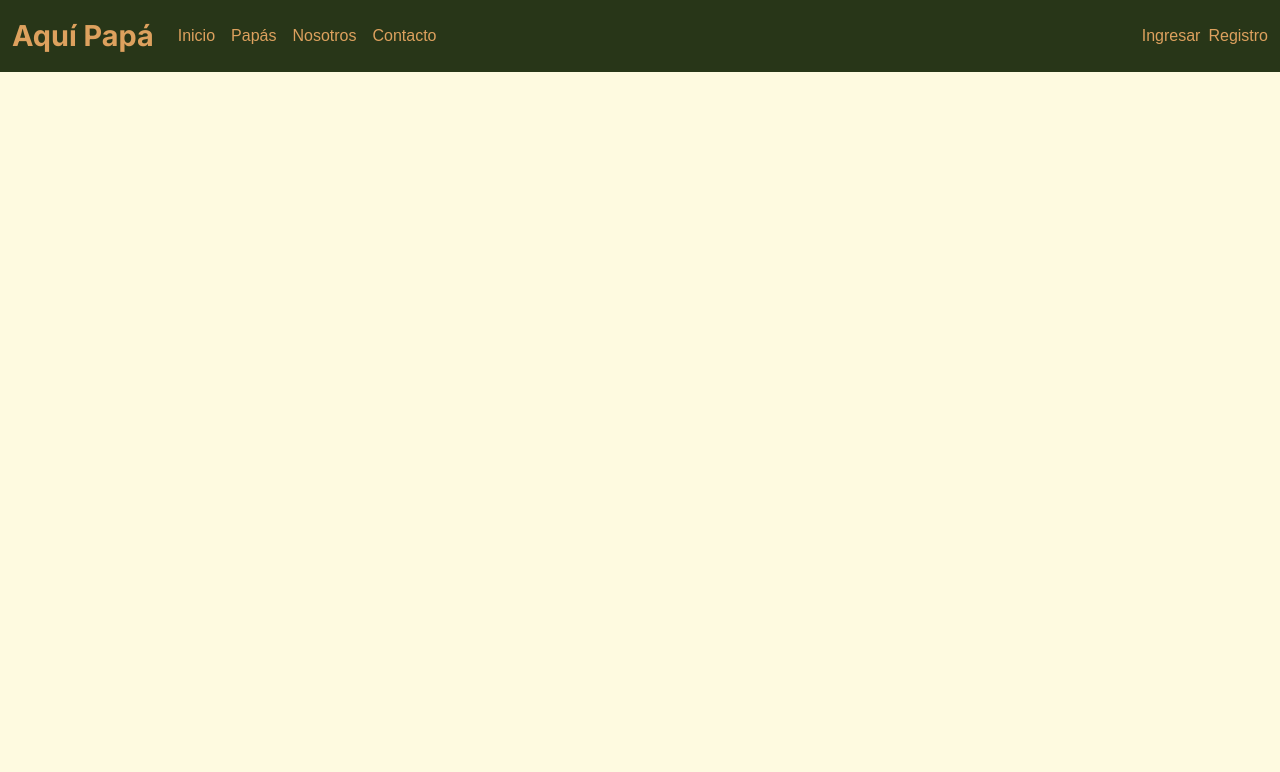
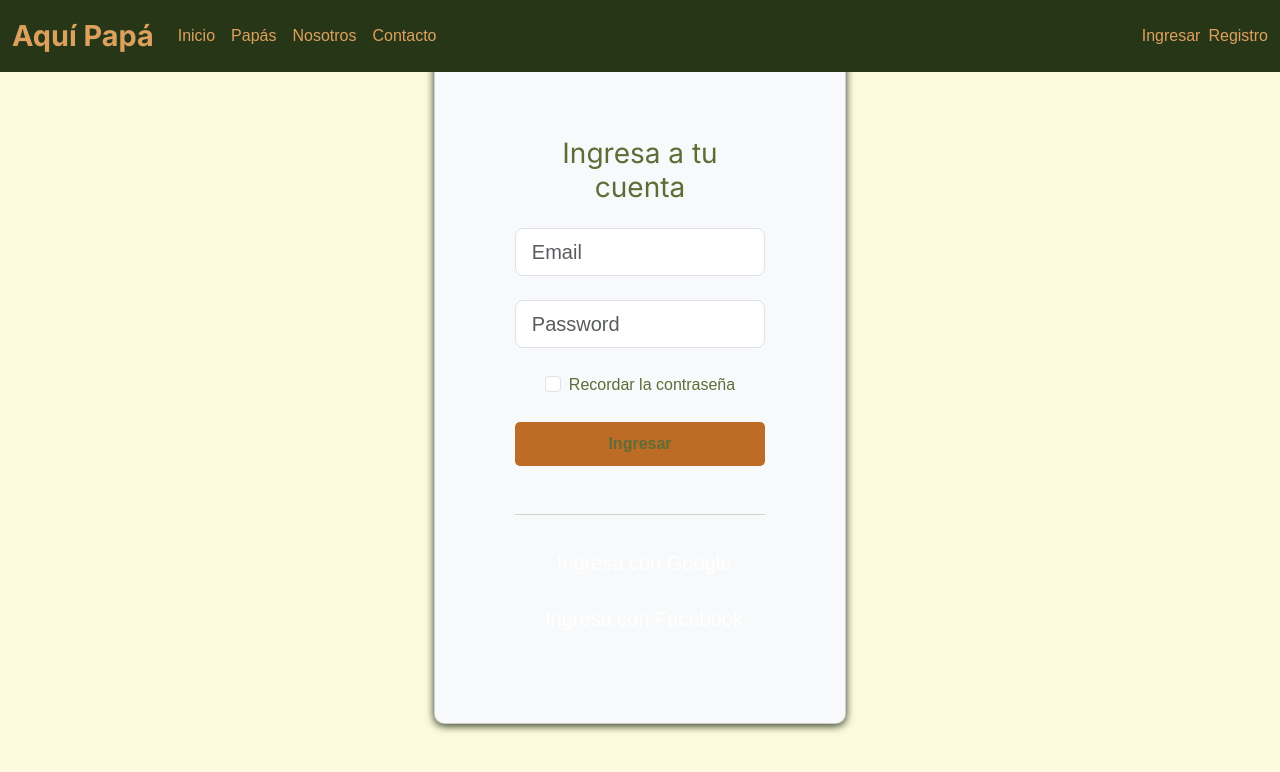
Before and after one commit to AKobrock/Aqui_React, a React (Vite) app: page /login in a window 1280 px wide. Shown: the top 772 px of the page. Built offline with nearby package versions, Linux system fonts and the light colour scheme.

Commit message:
form sesion arreglado

```diff
--- a/src/App.jsx
+++ b/src/App.jsx
@@ -25,6 +25,7 @@ function App() {
           <Route path="/Nosotros" element={<Nosotros/>} />
           <Route path="/Contacto" element={<Contacto/>} />
           <Route path="/Sesion" element={<Sesion />} />
+          <Route path="/login" element={<Sesion />} />
           <Route path="/Registro" element={<Registro/>}/>
           <Route path="/Home" element={<Home/>}/>
           <Route path="/Papas/:nombre" element={<></>}/>
--- a/src/Sesion.jsx
+++ b/src/Sesion.jsx
@@ -1,43 +1,99 @@
-export default function Sesion(){
+import { useState } from "react";
+
+export default function Sesion() {
+  const [form, setForm] = useState({ email: "", password: "", remember: false });
+  const [errors, setErrors] = useState({});
+  const [submitted, setSubmitted] = useState(false);
+
+  const handleChange = (e) => {
+    const { name, value, type, checked } = e.target;
+    setForm((s) => ({ ...s, [name]: type === "checkbox" ? checked : value }));
+  };
+
+  const validate = () => {
+    const e = {};
+    if (!form.email.match(/^[^\s@]+@[^\s@]+\.[^\s@]+$/)) e.email = "Correo inválido";
+    if (!form.password || form.password.length < 6) e.password = "Contraseña mínima 6 caracteres";
+    return e;
+  };
+
+  const handleSubmit = (ev) => {
+    ev.preventDefault();
+    const e = validate();
+    setErrors(e);
+    if (Object.keys(e).length === 0) {
+      setSubmitted(true);
+      setTimeout(() => setSubmitted(false), 2500);
+    }
+  };
+
   return (
-        <section class="w-100 px-4 py-5" >
-      <div class="row d-flex justify-content-center">
-        <div class="col-12 col-md-8 col-lg-6 col-xl-6">
-          <div class="card shadow-2-strong" >
-            <div class="card-body p-5 text-center">
-
-              <h3 class="mb-5">Ingresa a tu cuenta</h3>
-
-              <form id="loginForm">
-              <div class="form-outline mb-4">
-                <input type="email" id="typeEmailX-2" class="form-control form-control-lg" placeholder="Email" />
+    <>
+      <section id="section-11" className="pb-4">
+        <div className="container py-4">
+          <div className="row g-0 align-items-center justify-content-center">
+            <div className="col-lg-8 mb-5 mb-lg-0">
+              <div className="card cascading-right bg-body-tertiary" style={{ backdropFilter: "blur(30px)" }}>
+                <div className="card-body p-5 shadow-5 text-center">
+                  <h3 className="mb-4">Ingresa a tu cuenta</h3>
+                  {submitted && <div className="alert alert-success">Ingreso simulado</div>}
+                  <form id="loginForm" onSubmit={handleSubmit} noValidate>
+                    <div className="form-outline mb-4">
+                      <input
+                        name="email"
+                        value={form.email}
+                        onChange={handleChange}
+                        type="email"
+                        id="typeEmailX-2"
+                        className={`form-control form-control-lg ${errors.email ? "is-invalid" : ""}`}
+                        placeholder="Email"
+                      />
+                      {errors.email && <div className="invalid-feedback">{errors.email}</div>}
                     </div>
 
-              <div class="form-outline mb-4">
-                <input type="password" id="typePasswordX-2" class="form-control form-control-lg" placeholder="Password" />
+                    <div className="form-outline mb-4">
+                      <input
+                        name="password"
+                        value={form.password}
+                        onChange={handleChange}
+                        type="password"
+                        id="typePasswordX-2"
+                        className={`form-control form-control-lg ${errors.password ? "is-invalid" : ""}`}
+                        placeholder="Password"
+                      />
+                      {errors.password && <div className="invalid-feedback">{errors.password}</div>}
                     </div>
 
-              <div class="form-check d-flex justify-content-start mb-4">
-                <input class="form-check-input" type="checkbox" id="form1Example3" />
-                <label class="form-check-label ms-2" for="form1Example3">Recordar la contraseña</label>
+                    <div className="form-check d-flex justify-content-center mb-4">
+                      <input
+                        name="remember"
+                        checked={form.remember}
+                        onChange={handleChange}
+                        className="form-check-input me-2"
+                        type="checkbox"
+                        id="form1Example3"
+                      />
+                      <label className="form-check-label" htmlFor="form1Example3">Recordar la contraseña</label>
                     </div>
 
-              <button class="btn btn-primary btn-lg btn-block w-100" type="submit">Ingresar</button>
+                    <button className="btn btn-primary btn-block mb-4 w-100" type="submit">Ingresar</button>
                   </form>
 
-              <hr class="my-4"/>
+                  <hr className="my-4" />
 
-              <button class="btn btn-lg btn-block w-100 mb-2 text-white" type="button">
-                <i class="fab fa-google me-2"></i> Ingresa con Google
+                  <button className="btn btn-lg btn-block w-100 mb-2 text-white" type="button">
+                    <i className="fab fa-google me-2"></i> Ingresa con Google
                   </button>
-              <button class="btn btn-lg btn-block w-100 text-white" type="button">
-                <i class="fab fa-facebook-f me-2"></i> Ingresa con Facebook
+                  <button className="btn btn-lg btn-block w-100 text-white" type="button">
+                    <i className="fab fa-facebook-f me-2"></i> Ingresa con Facebook
                   </button>
 
                 </div>
               </div>
             </div>
           </div>
+        </div>
       </section>
-    )
+    </>
+  );
 }
```
Lines whose indentation alone changed are shown as unchanged.
